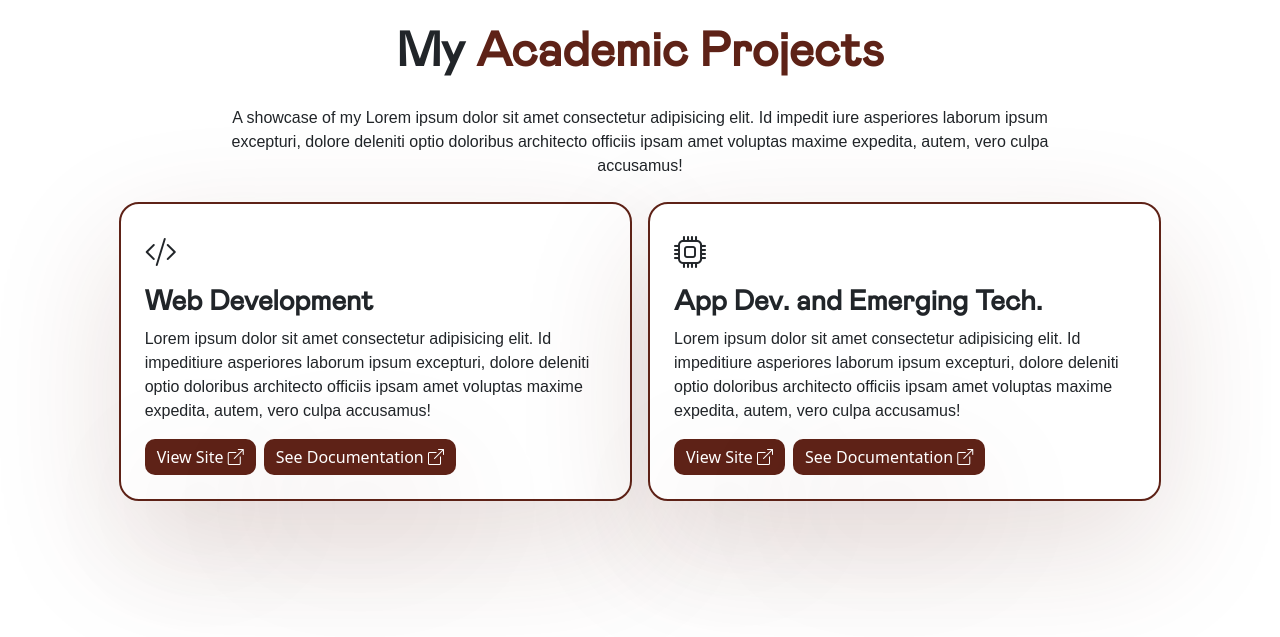
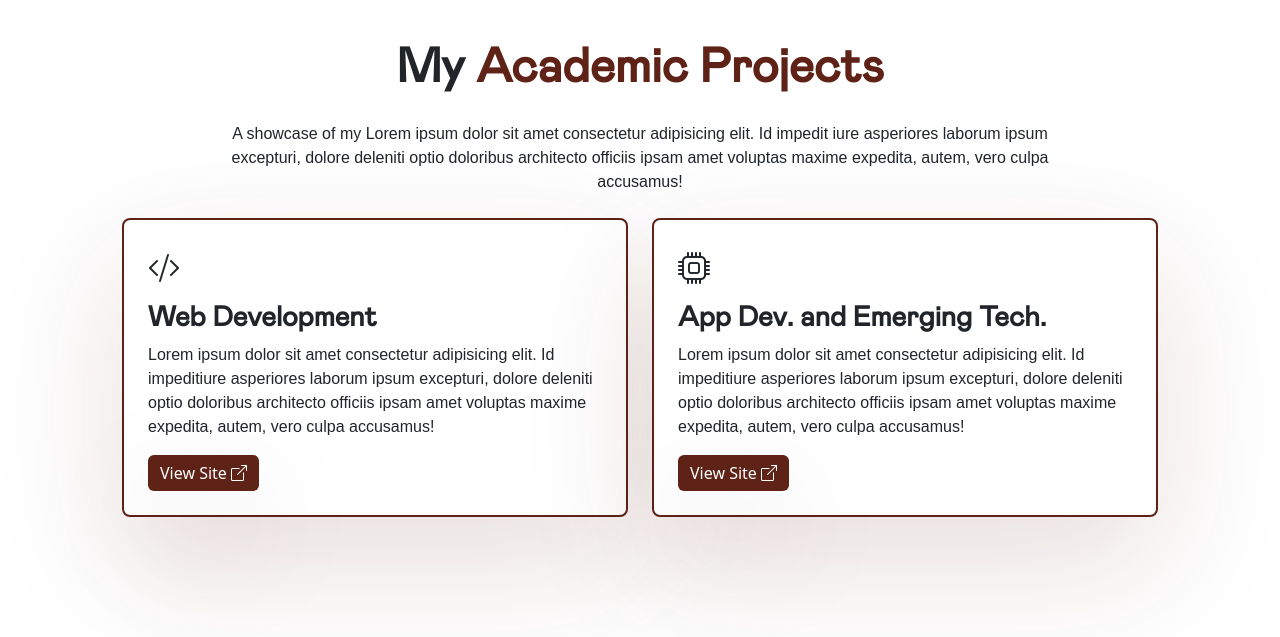
Before and after one commit to ibarondo/academic-works, a PHP site: page / in a window 1280 px wide. Shown: the top 637 px of the page. Run offline with PHP 8.4, Linux system fonts and the light colour scheme; some web fonts are replaced.

Commit message:
fixed styles

```diff
--- a/ADET/assets/js/script.js
+++ b/ADET/assets/js/script.js
@@ -56,7 +56,7 @@ function displayProjects() {
                 <!-- For SMALL SCREEN -->
                 <div class="mobile col-12 d-block d-xl-none position-relative" style="height: 400px;">
                     <img src="./assets/img/mobile/${project.imgMobile}" alt="${project.Title}"
-                        style="border-radius: 20px; width: 100%; height: 100%; object-fit: cover">
+                        style="border-radius: 8px; width: 100%; height: 100%; object-fit: cover">
                     <div class="overlay-content">
                         <h5>${project.Title}</h5>
                         <p style="font-size: 14px;">${project.Description}</p>
@@ -71,7 +71,7 @@ function displayProjects() {
                 <div id="carouselExampleInterval-${index}"
                         class="carousel slide carousel-fade col-12 col-xl-6 d-none d-xl-block position-relative"
                         data-bs-ride="carousel">
-                        <div class="carousel-inner" style="border-radius: 20px">
+                        <div class="carousel-inner" style="border-radius: 8px">
                             <div class="carousel-item active">
                                 <img src="./assets/img/desktop/${project.imgDesktop1}" class="d-block w-100">
                             </div>
--- a/WD/assets/js/script.js
+++ b/WD/assets/js/script.js
@@ -60,7 +60,7 @@ function displayProjects() {
                 <!-- For SMALL SCREEN -->
                 <div class="col-12 d-block d-xl-none position-relative" style="height: 400px;">
                     <img src="./assets/img/mobile/${project.imgMobile}" alt="${project.Title}"
-                        style="border-radius: 20px; width: 100%; height: 100%; object-fit: cover;">
+                        style="border-radius: 8px; width: 100%; height: 100%; object-fit: cover;">
                     <div class="overlay-content">
                         <h5>${project.Title}</h5>
                         <p style="font-size: 14px;">${project.Description}</p>
--- a/assets/css/style.css
+++ b/assets/css/style.css
@@ -45,16 +45,14 @@ span {
     color: var(--primary-color);
 }
 
-.btn-view,
-.btn-docs {
+.btn-view {
     background: var(--primary-color) !important;
     color: white !important;
     border: none !important;
-    border-radius: 10px;
+    border-radius: 6px !important;
     box-shadow: 0 46px 130px rgba(94, 34, 23, 0.15);
 }
 
-.btn-docs:hover,
 .btn-view:hover {
     background: #2C2C2C !important;
     color: white !important;
@@ -62,20 +60,19 @@ span {
     box-shadow: 0 46px 130px rgba(94, 34, 23, 0.15);
 }
 
-.btn-view-sm,
-.btn-docs-sm {
+.btn-view-sm {
     background: white !important;
     color: black !important;
     border: none !important;
     box-shadow: 0 46px 130px rgba(94, 34, 23, 0.15);
 }
 
-.btn-docs-sm:hover,
 .btn-view-sm:hover {
     background: var(--primary-color) !important;
     color: white !important;
     border: none !important;
     box-shadow: 0 46px 130px rgba(94, 34, 23, 0.15);
+    border-radius: 6px !important;
 }
 
 i {
@@ -92,7 +89,7 @@ i {
 
 .card {
     height: 100%;
-    border-radius: 20px;
+    border-radius: 8px;
     border: 2px solid var(--primary-color);
     box-shadow: 0 46px 130px rgba(94, 34, 23, 0.15);
     cursor: pointer;
@@ -101,7 +98,8 @@ i {
 }
 
 .card:hover {
-    transform: scale(1.02);
+    transform: translate(6px, -6px);
+    box-shadow: -6px 6px 0 rgba(94, 34, 23);
 }
 
 .card h3 {
--- a/assets/js/script.js
+++ b/assets/js/script.js
@@ -3,15 +3,13 @@ var projects = [
         "title": "Web Development",
         "description": "Lorem ipsum dolor sit amet consectetur adipisicing elit. Id impeditiure asperiores laborum ipsum excepturi, dolore deleniti optio doloribus architecto officiis ipsam amet voluptas maxime expedita, autem, vero culpa accusamus!",
         "icon": "bi bi-code-slash",
-        "viewSite": "https://ibarondo.github.io/academic-works/WD",
-        "gitHubDocs": "https://github.com/ibarondo/academic-works/tree/main/WD"
+        "viewSite": "https://ibarondo.github.io/academic-works/WD"
     },
     {
         "title": "App Dev. and Emerging Tech.",
         "description": "Lorem ipsum dolor sit amet consectetur adipisicing elit. Id impeditiure asperiores laborum ipsum excepturi, dolore deleniti optio doloribus architecto officiis ipsam amet voluptas maxime expedita, autem, vero culpa accusamus!",
         "icon": "bi bi-cpu",
-        "viewSite": "https://ibarondo.github.io/academic-works/ADET",
-        "gitHubDocs": "https://github.com/ibarondo/academic-works/tree/main/ADET"
+        "viewSite": "https://ibarondo.github.io/academic-works/ADET"
     }
 ];
 
@@ -33,12 +31,8 @@ function displayProjects() {
                             <a target="_blank" href="${project.viewSite}"
                                 class="btn btn-view d-flex align-items-center gap-1 d-none d-xl-block">View
                                 Site <i class="bi bi-box-arrow-up-right"></i></a>
-                            <a target="_blank" href="${project.gitHubDocs}"
-                                class="btn btn-docs d-flex align-items-center gap-1 d-none d-xl-block">See
-                                Documentation <i class="bi bi-box-arrow-up-right"></i></a>
                             <a href="${project.viewSite}" class="btn btn-view-sm d-block d-xl-none"><i
                                     class="bi bi-box-arrow-up-right"></i></a>
-                            <a href="${project.gitHubDocs}" class="btn btn-docs-sm d-block d-xl-none"><i class="bi bi-github"></i></a>
                         </div>
                     </div>
                 </div>`;
--- a/index.html
+++ b/index.html
@@ -12,7 +12,7 @@
 </head>
 
 <body>
-    <div class="container-fluid">
+    <div class="container-fluid p-3">
         <div class="text-center my-4">
             <h3 class="heading">My <span>Academic Projects</span></h3>
             <p class="sub-heading col-xl-8 col-12 px-xl-0 px-2 mx-auto my-4">A showcase of my Lorem ipsum dolor sit amet consectetur
@@ -22,7 +22,7 @@
         </div>
 
         <div class="row">
-            <div class="project-container mx-auto d-flex flex-column flex-lg-row gap-3 mb-4 col-lg-10 col-12"
+            <div class="project-container mx-auto d-flex flex-column flex-lg-row gap-4 mb-4 col-lg-10 col-12"
                 id="projectContainer">
             </div>
         </div>
```
Also changed, not shown: ADET/assets/css/styles.css (+9 -6 lines), WD/assets/css/styles.css (+8 -6 lines).
